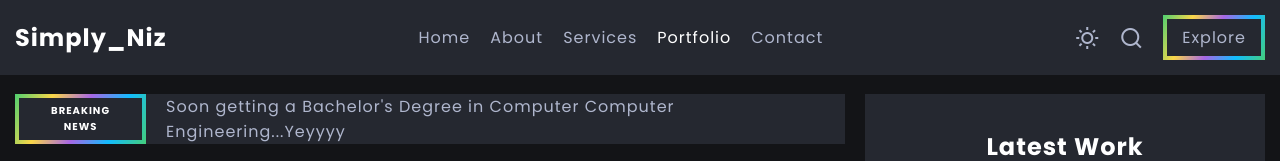
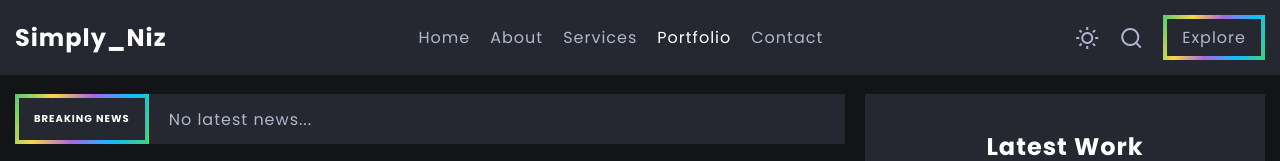
Before and after one commit to ndiambieiris/portfolio, a plain HTML site: page index.html in a window 1280 px wide. Shown: the top 161 px of the page. Drawn offline with nearby package versions, Linux system fonts and the light colour scheme; grey boxes are pictures that could not be loaded.

Commit message:
Update index.html

```diff
--- a/index.html
+++ b/index.html
@@ -99,7 +99,7 @@
                     <h3 class="headline fancy-border">
                         <span class="place-items-center">Breaking news</span>
                     </h3>
-                    <span class="headline-description">Soon getting a Bachelor's Degree in Computer Computer Engineering...Yeyyyy</span>
+                    <span class="headline-description">No latest news...</span>
                 </div>
 
                 <a href="./post.html" class="article featured-article featured-article-1">
```
